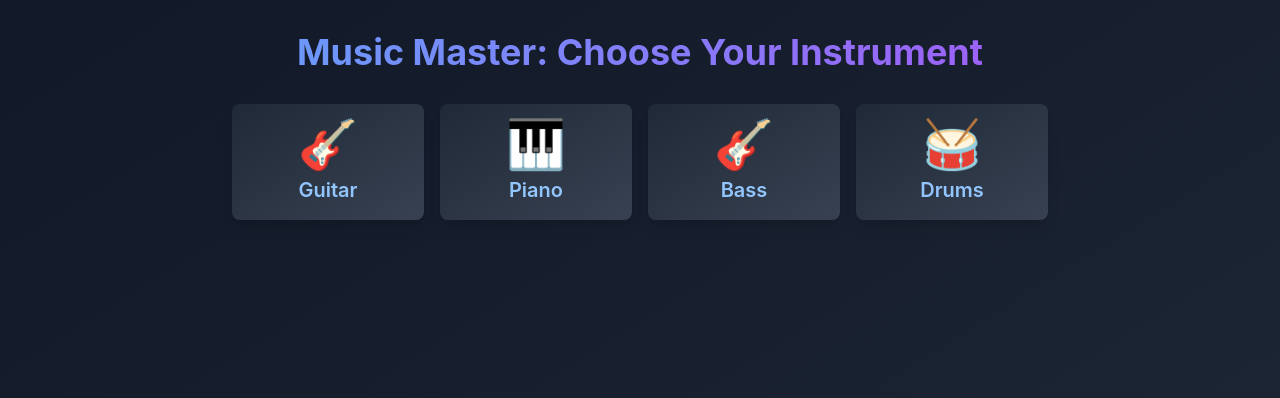
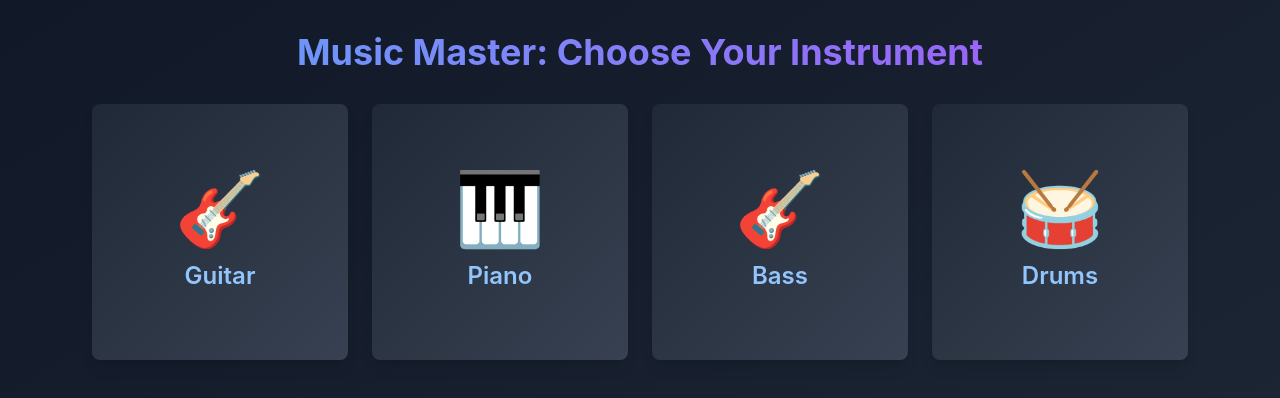
Before and after one commit to TriMPham98/music-skill-tree-admin-dashboard, a React (Create React App) app: page / in a window 1280 px wide. Shown: the top 398 px of the page. Built offline with nearby package versions, Linux system fonts and the light colour scheme.

Commit message:
Enlarge instrument buttons

```diff
--- a/src/components/InstrumentSelection.js
+++ b/src/components/InstrumentSelection.js
@@ -9,19 +9,19 @@ const InstrumentSelection = () => {
 
   return (
     <div className="min-h-screen bg-gradient-to-br from-gray-900 to-gray-800 text-white p-8">
-      <div className="max-w-5xl mx-auto">
+      <div className="max-w-6xl mx-auto">
         <h1 className="text-4xl font-bold mb-8 text-center bg-clip-text text-transparent bg-gradient-to-r from-blue-400 to-purple-500">
           Music Master: Choose Your Instrument
         </h1>
         {!selectedInstrument ? (
-          <div className="flex flex-wrap justify-center gap-4 mb-8">
+          <div className="flex flex-wrap justify-center gap-6 mb-8">
             {Object.entries(instrumentData).map(([instrument, data]) => (
               <button
                 key={instrument}
-                className="p-4 bg-gradient-to-br from-gray-800 to-gray-700 hover:from-gray-700 hover:to-gray-600 rounded-lg flex flex-col items-center justify-center transition-all duration-300 transform hover:scale-105 shadow-lg w-48"
+                className="p-6 bg-gradient-to-br from-gray-800 to-gray-700 hover:from-gray-700 hover:to-gray-600 rounded-lg flex flex-col items-center justify-center transition-all duration-300 transform hover:scale-105 shadow-lg w-64 h-64"
                 onClick={() => setSelectedInstrument(instrument)}>
-                <span className="text-5xl mb-2">{data.icon}</span>
-                <span className="text-xl font-semibold text-blue-300">
+                <span className="text-7xl mb-4">{data.icon}</span>
+                <span className="text-2xl font-semibold text-blue-300">
                   {instrument}
                 </span>
               </button>
```
